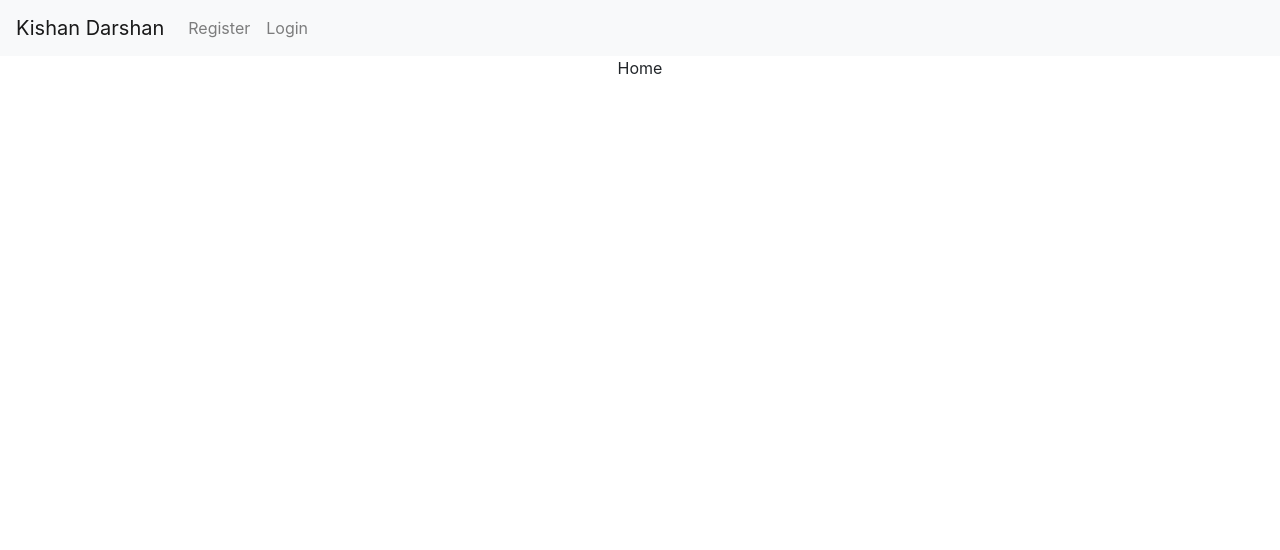
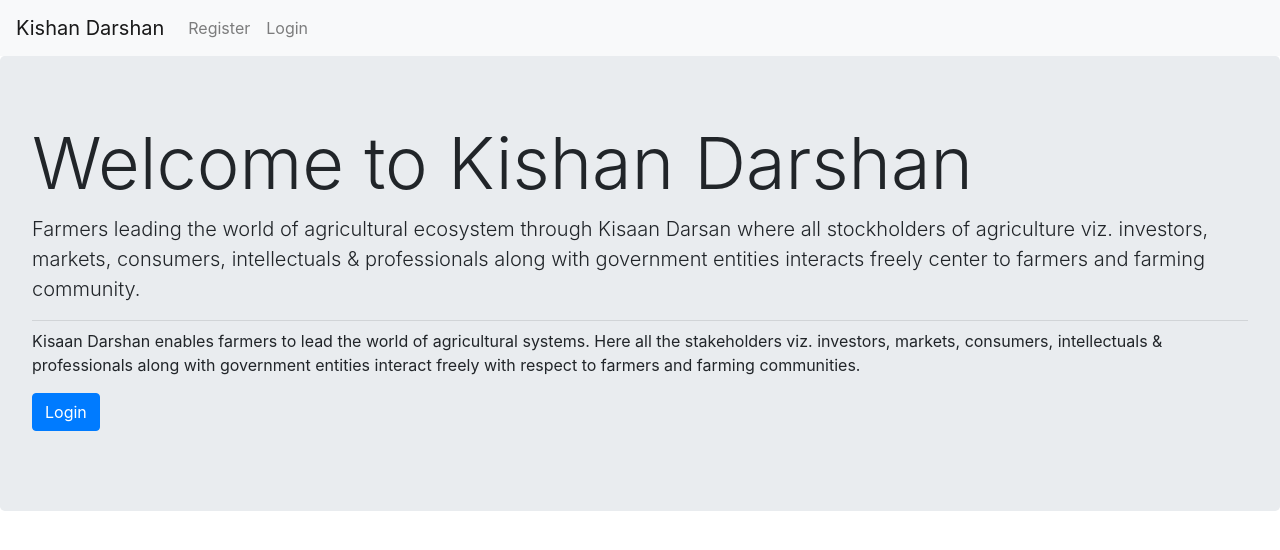
Before and after one commit to saprativa/kisaan-darshan, a React (Create React App) app in the folder client/: page / in a window 1280 px wide. Shown: the top 550 px of the page. Built offline with nearby package versions, Linux system fonts and the light colour scheme.

Commit message:
added jumbotron and homepage description

```diff
--- a/client/public/index.html
+++ b/client/public/index.html
@@ -24,7 +24,7 @@
       work correctly both with client-side routing and a non-root public URL.
       Learn how to configure a non-root public URL by running `npm run build`.
     -->
-    <title>React App</title>
+    <title>Kishan Darshan</title>
   </head>
   <body>
     <noscript>You need to enable JavaScript to run this app.</noscript>
--- a/client/src/App.css
+++ /dev/null
@@ -1,38 +0,0 @@
-.App {
-  text-align: center;
-}
-
-.App-logo {
-  height: 40vmin;
-  pointer-events: none;
-}
-
-@media (prefers-reduced-motion: no-preference) {
-  .App-logo {
-    animation: App-logo-spin infinite 20s linear;
-  }
-}
-
-.App-header {
-  background-color: #282c34;
-  min-height: 100vh;
-  display: flex;
-  flex-direction: column;
-  align-items: center;
-  justify-content: center;
-  font-size: calc(10px + 2vmin);
-  color: white;
-}
-
-.App-link {
-  color: #61dafb;
-}
-
-@keyframes App-logo-spin {
-  from {
-    transform: rotate(0deg);
-  }
-  to {
-    transform: rotate(360deg);
-  }
-}
--- a/client/src/App.js
+++ b/client/src/App.js
@@ -1,5 +1,4 @@
 import React from 'react';
-import './App.css';
 import MyNavbar from './components/MyNavbar';
 import { Route, Switch } from 'react-router-dom';
 import Home from './components/Home';
@@ -10,7 +9,7 @@ import Error from './components/Error';
 function App() {
   return (
     <div className="App">
-      <MyNavbar></MyNavbar>
+      <MyNavbar />
       <Switch>
         <Route path="/" component={Home} exact />
         <Route path="/login" component={Login} />
--- a/client/src/components/Home.js
+++ b/client/src/components/Home.js
@@ -1,13 +1,31 @@
-import React from 'react';
+import React, {Component} from 'react'
+import { Jumbotron, Button } from 'reactstrap'
 
-class Home extends React.Component {
-    render() {
-      return (
-        <div>
-          Home
-        </div>
-      );
-    }
+class Home extends Component {
+  render() {
+    return (
+      <div>
+        <Jumbotron>
+          <h1 className="display-3">Welcome to Kishan Darshan</h1>
+          <p className="lead">
+            Farmers leading the world of agricultural ecosystem through Kisaan Darsan where all
+            stockholders of agriculture viz. investors, markets, consumers, intellectuals &amp;
+            professionals along with government entities interacts freely center to farmers and
+            farming community.
+          </p>
+          <hr className="my-2" />
+          <p>
+            Kisaan Darshan enables farmers to lead the world of agricultural systems. Here all the
+            stakeholders viz. investors, markets, consumers, intellectuals &amp; professionals along with
+             government entities interact freely with respect to farmers and farming communities.
+          </p>
+          <p className="lead">
+            <Button color="primary">Login</Button>
+          </p>
+        </Jumbotron>
+      </div>
+    )
   }
+}
 
-  export default Home;
+export default Home
--- a/client/src/components/Login.js
+++ b/client/src/components/Login.js
@@ -3,7 +3,7 @@ import React from 'react';
 class Login extends React.Component {
     render() {
       return (
-        <div>
+        <div className="container">
           Login
         </div>
       );
--- a/client/src/components/MyNavbar.js
+++ b/client/src/components/MyNavbar.js
@@ -1,4 +1,5 @@
 import React, { useState } from 'react';
+import { NavLink } from 'react-router-dom';
 import {
   Collapse,
   Navbar,
@@ -7,7 +8,7 @@ import {
   Nav,
   NavItem,
 } from 'reactstrap';
-import { NavLink } from 'react-router-dom';
+
 
 const MyNavbar = (props) => {
   const [isOpen, setIsOpen] = useState(false);
```
Also changed, not shown: 1 other file (tests, documents, lock files or other folders).
